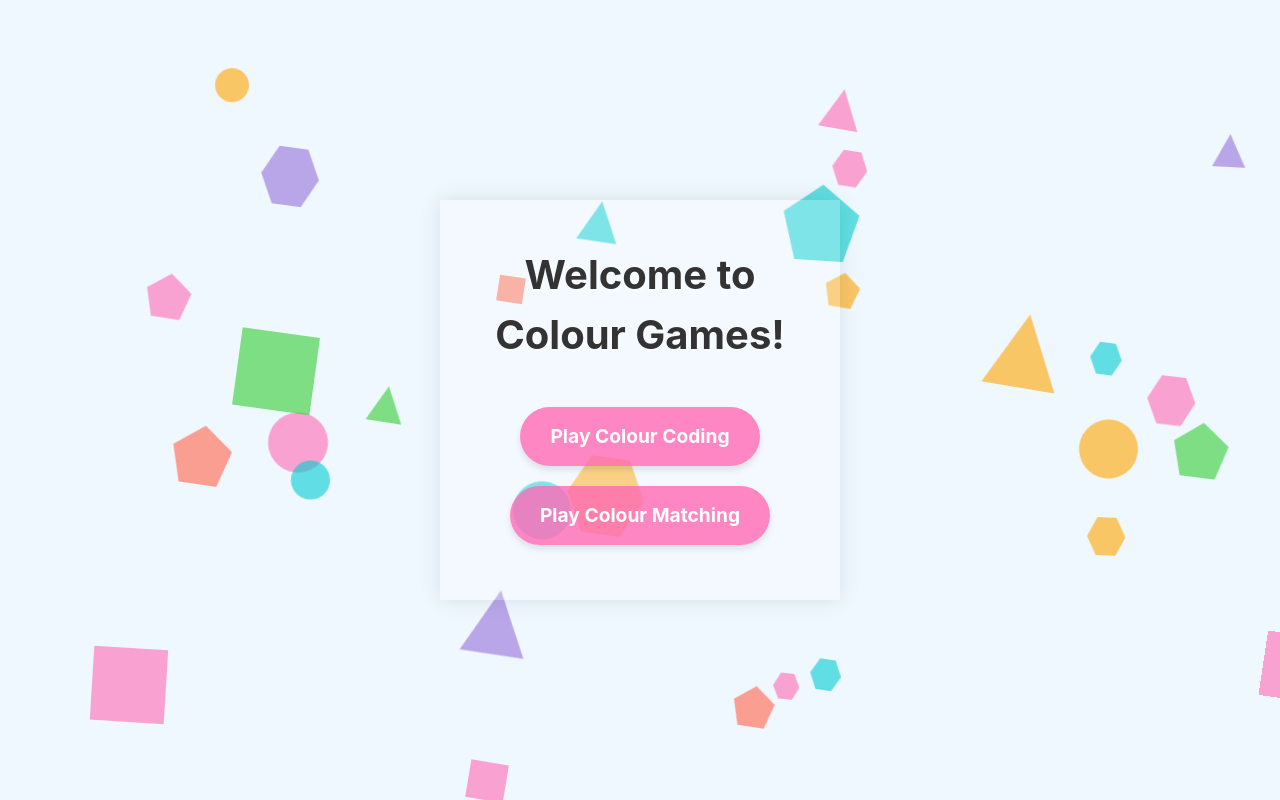
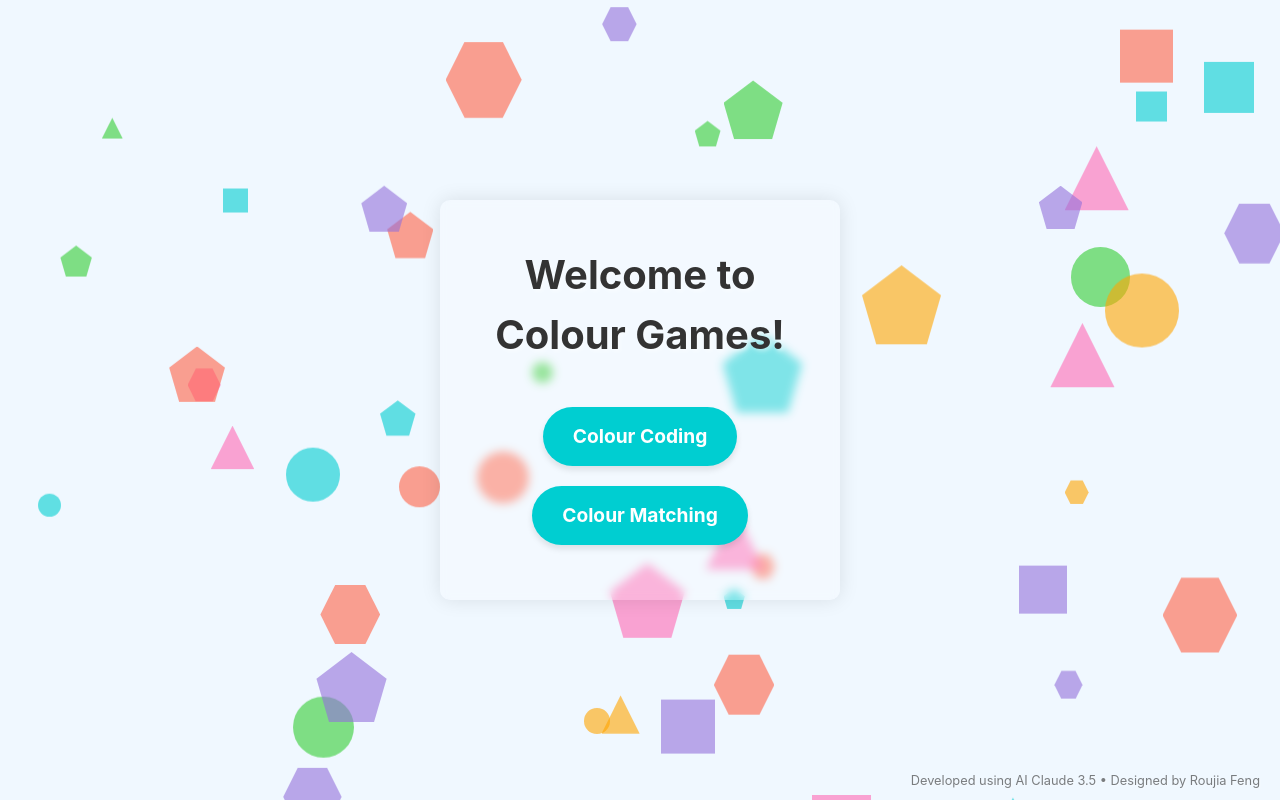
Before and after one commit to rbcccccca/Colour_Game, a React (Create React App) app: page / in a window 1280 px wide. Built offline with nearby package versions, Linux system fonts and the light colour scheme.

Commit message:
home paged modified

```diff
--- a/package.json
+++ b/package.json
@@ -11,6 +11,7 @@
     "class-variance-authority": "^0.7.0",
     "clsx": "^2.1.1",
     "lucide-react": "^0.446.0",
+    "matter-js": "^0.20.0",
     "react": "^18.3.1",
     "react-dom": "^18.3.1",
     "react-scripts": "5.0.1",
--- a/src/Home.css
+++ b/src/Home.css
@@ -20,6 +20,16 @@
     position: absolute;
     opacity: 0.6;
     animation: float infinite ease-in-out;
+  }
+
+  @keyframes floatX {
+    0%, 100% { transform: translateX(0); }
+    50% { transform: translateX(100px); }
+  }
+
+  @keyframes floatY {
+    0%, 100% { transform: translateY(0); }
+    50% { transform: translateY(100px); }
   }
 
   .circle {
@@ -46,10 +56,6 @@
     clip-path: polygon(25% 0%, 75% 0%, 100% 50%, 75% 100%, 25% 100%, 0% 50%);
   }
 
-  @keyframes float {
-    0%, 100% { transform: translateY(0) rotate(0deg); }
-    50% { transform: translateY(-20px) rotate(10deg); }
-  }
 
   .content {
     z-index: 1;
@@ -63,8 +69,9 @@
     flex-direction: column;
     justify-content: center;
     align-items: center;
-    /* backdrop-filter: blur(5px); Adds a slight blur effect to the background */
+    backdrop-filter: blur(5px); /* Adds a slight blur effect to the background */
     box-shadow: 0 0 20px rgba(0, 0, 0, 0.1);
+    border-radius: 10px;
   }
 
   .title {
@@ -87,7 +94,7 @@
     font-size: 1.2rem;
     font-weight: bold;
     color: white;
-    background-color: rgba(255, 105, 180, 0.8); /* Semi-transparent hot pink */
+    background-color: #00ced1; /* Semi-transparent hot pink */
     border: none;
     border-radius: 50px;
     cursor: pointer;
@@ -105,3 +112,15 @@
     transform: translateY(-1px);
     box-shadow: 0 3px 4px rgba(0, 0, 0, 0.1);
   }
+
+  .credit {
+    position: absolute;
+    bottom: 10px;
+    left: 0;
+    right: 0;
+    text-align: right;
+    margin-right: 20px;
+    font-size: 0.8rem;
+    color: rgba(0, 0, 0, 0.5);
+    text-shadow: 1px 1px 2px rgba(255, 255, 255, 0.5);
+  }
--- a/src/Home.js
+++ b/src/Home.js
@@ -1,21 +1,31 @@
-import React from 'react';
+import React, { useState, useEffect } from 'react';
 import './Home.css';
 
 function Home({ onStartFallingGame, onStartMatcherGame }) {
   const shapes = ['circle', 'triangle', 'square', 'pentagon', 'hexagon'];
   const colors = ['#ff69b4', '#00ced1', '#ffa500', '#9370db', '#32cd32', '#ff6347'];
+  const [generatedShapes, setGeneratedShapes] = useState([]);
+
+  useEffect(() => {
+    setGeneratedShapes(generateShapes());
+  }, []);
 
   const generateShapes = () => {
-    const generatedShapes = [];
-    for (let i = 0; i < 30; i++) {
+    const newShapes = [];
+    for (let i = 0; i < 50; i++) {
       const shape = shapes[Math.floor(Math.random() * shapes.length)];
       const color = colors[Math.floor(Math.random() * colors.length)];
       const size = Math.random() * (80 - 20) + 20; // Random size between 20px and 80px
       const left = Math.random() * 100; // Random left position
       const top = Math.random() * 100; // Random top position
-      const animationDuration = Math.random() * (20 - 5) + 5; // Random duration between 5s and 20s
+      const durationX = Math.random() * (15 - 5) + 5; // Random duration between 5s and 15s
+      const durationY = Math.random() * (15 - 5) + 5; // Random duration between 5s and 15s
+      const delayX = Math.random() * -15; // Random delay up to -15s to offset animations
+      const delayY = Math.random() * -15; // Random delay up to -15s to offset animations
+      const directionX = Math.random() < 0.5 ? 'alternate' : 'alternate-reverse';
+      const directionY = Math.random() < 0.5 ? 'alternate' : 'alternate-reverse';
 
-      generatedShapes.push(
+      newShapes.push(
         <div
           key={i}
           className={`shape ${shape}`}
@@ -25,29 +35,37 @@ function Home({ onStartFallingGame, onStartMatcherGame }) {
             height: `${size}px`,
             left: `${left}%`,
             top: `${top}%`,
-            animationDuration: `${animationDuration}s`,
+            animationName: 'floatX, floatY',
+            animationDuration: `${durationX}s, ${durationY}s`,
+            animationTimingFunction: 'ease-in-out, ease-in-out',
+            animationIterationCount: 'infinite, infinite',
+            animationDirection: `${directionX}, ${directionY}`,
+            animationDelay: `${delayX}s, ${delayY}s`,
           }}
         ></div>
       );
     }
-    return generatedShapes;
+    return newShapes;
   };
 
   return (
     <div className="home-container">
       <div className="floating-shapes">
-        {generateShapes()}
+        {generatedShapes}
       </div>
       <div className="content">
         <h1 className="title">Welcome to Colour Games!</h1>
         <div className="button-container">
           <button className="game-button" onClick={onStartFallingGame}>
-            Play Colour Coding
+            Colour Coding
           </button>
           <button className="game-button" onClick={onStartMatcherGame}>
-            Play Colour Matching
+            Colour Matching
           </button>
         </div>
+      </div>
+      <div className="credit">
+        Developed using AI Claude 3.5 • Designed by Roujia Feng
       </div>
     </div>
   );
```
Also changed, not shown: 1 other file (tests, documents, lock files or other folders).
